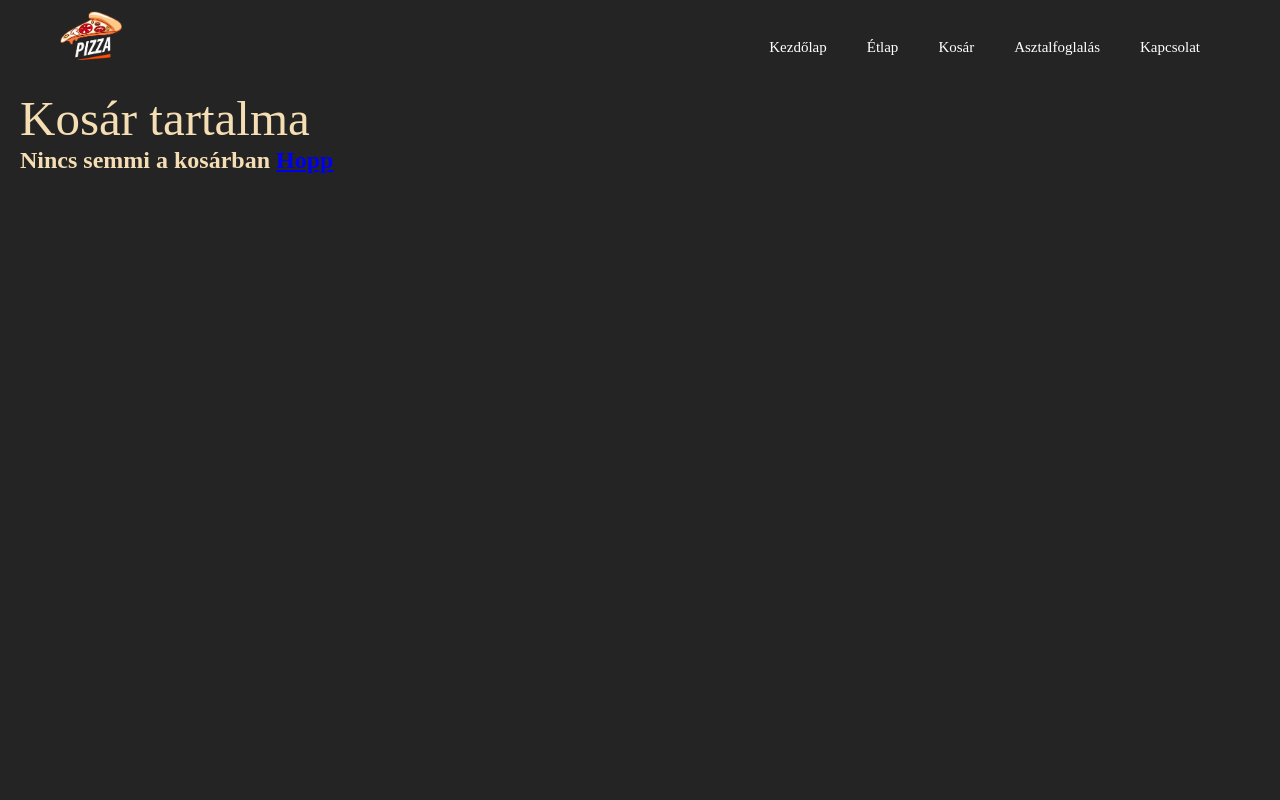
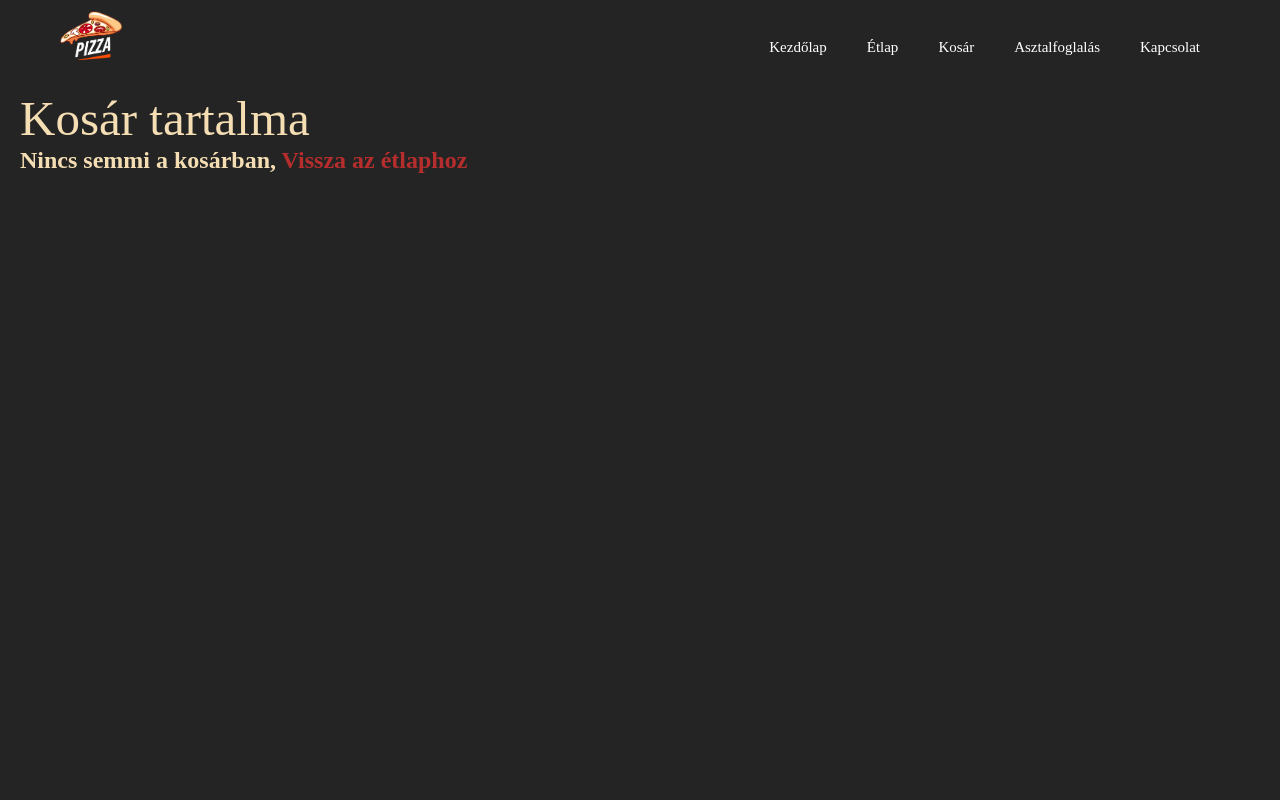
Before and after one commit to FerencFarkas22/PizzaFood, a React (Vite) app: page /cart in a window 1280 px wide. Shown: the top 800 px of the page. Built offline with nearby package versions, Linux system fonts and the light colour scheme; some icons are missing.

Commit message:
third commit

```diff
--- a/src/Pages/Cart.jsx
+++ b/src/Pages/Cart.jsx
@@ -19,7 +19,7 @@ const Cart = () => {
   return (
     <CustomMotion className="cart">
       <h1>Kosár tartalma</h1>
-      {cart.length === 0 && <h2>Nincs semmi a kosárban <Link to="/menu">Hopp</Link></h2>}
+      {cart.length === 0 && <h2>Nincs semmi a kosárban, <Link to="/menu">Vissza az étlaphoz</Link></h2>}
       {cart.length !== 0 && (<table className='cartList'>
         <thead>
           <th align='left'>Megnevezés</th>
--- a/src/styles/Cart.css
+++ b/src/styles/Cart.css
@@ -9,6 +9,17 @@
 .cart h1 {
     font-size: 49px;
     font-weight: 300;
+}
+
+.cart  a{
+    color: rgb(181, 45, 45);
+    text-decoration: none;
+    transition: 0.2s linear;
+}
+
+
+.cart  a:hover{
+    color: rgb(249, 90, 90);
 }
 
 .cart .cartList {
--- a/src/styles/Menu.css
+++ b/src/styles/Menu.css
@@ -13,6 +13,7 @@
     margin-top: 20px;
     color: whitesmoke;
 }
+
 
 .menu .menuList {
     width: 80vw;
```
